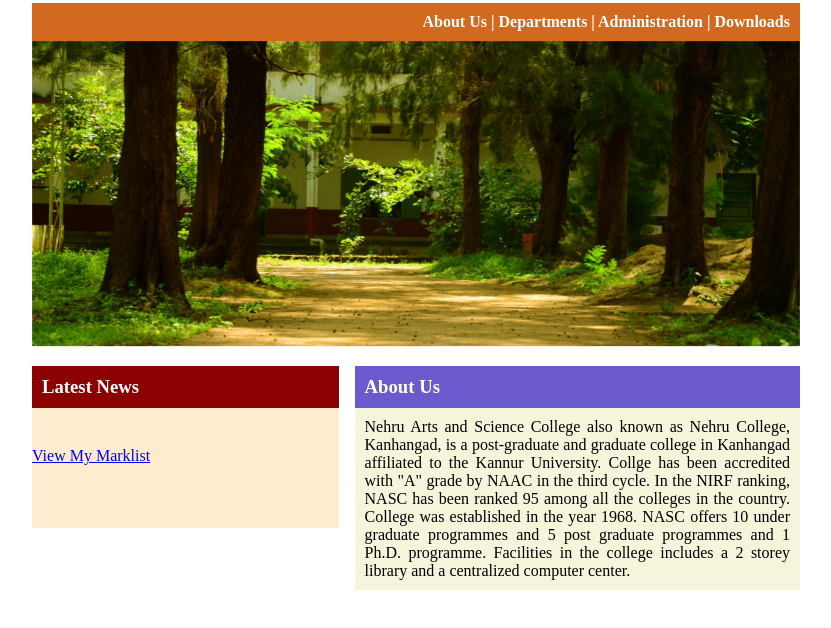
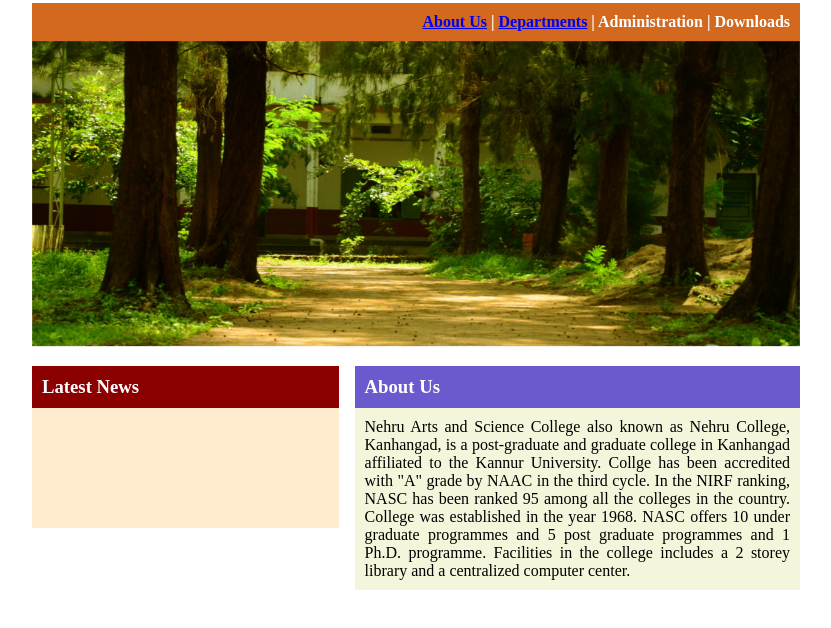
Before and after one commit to avmithunnasc/3C03CSC, a plain HTML site: page index.html in a window 1280 px wide. Shown: the part 120-748 px from the top of the page, without its empty margins (224-1055 px from the left). Drawn offline with Linux system fonts and the light colour scheme.

Commit message:
Update index.html

```diff
--- a/index.html
+++ b/index.html
@@ -13,7 +13,7 @@
     <h2><em>NAAC Re-accredited with 'A' Grade</em></h2>
     <hr />
     <div id="mainmenu">
-      About Us | Departments | Administration | Downloads
+      <a href="aboutus.html">About Us</a> | <a href="departments.html">Departments</a> | Administration | Downloads
     </div>
     <img id="mainimage" src="nasc.jpg" alt="NASC Green" />
     <div>
@@ -30,6 +30,5 @@
         </div>
       </div>
     </div>
-    <a href="marklist.html">View My Marklist</a>
   </body>
 </html>
```
